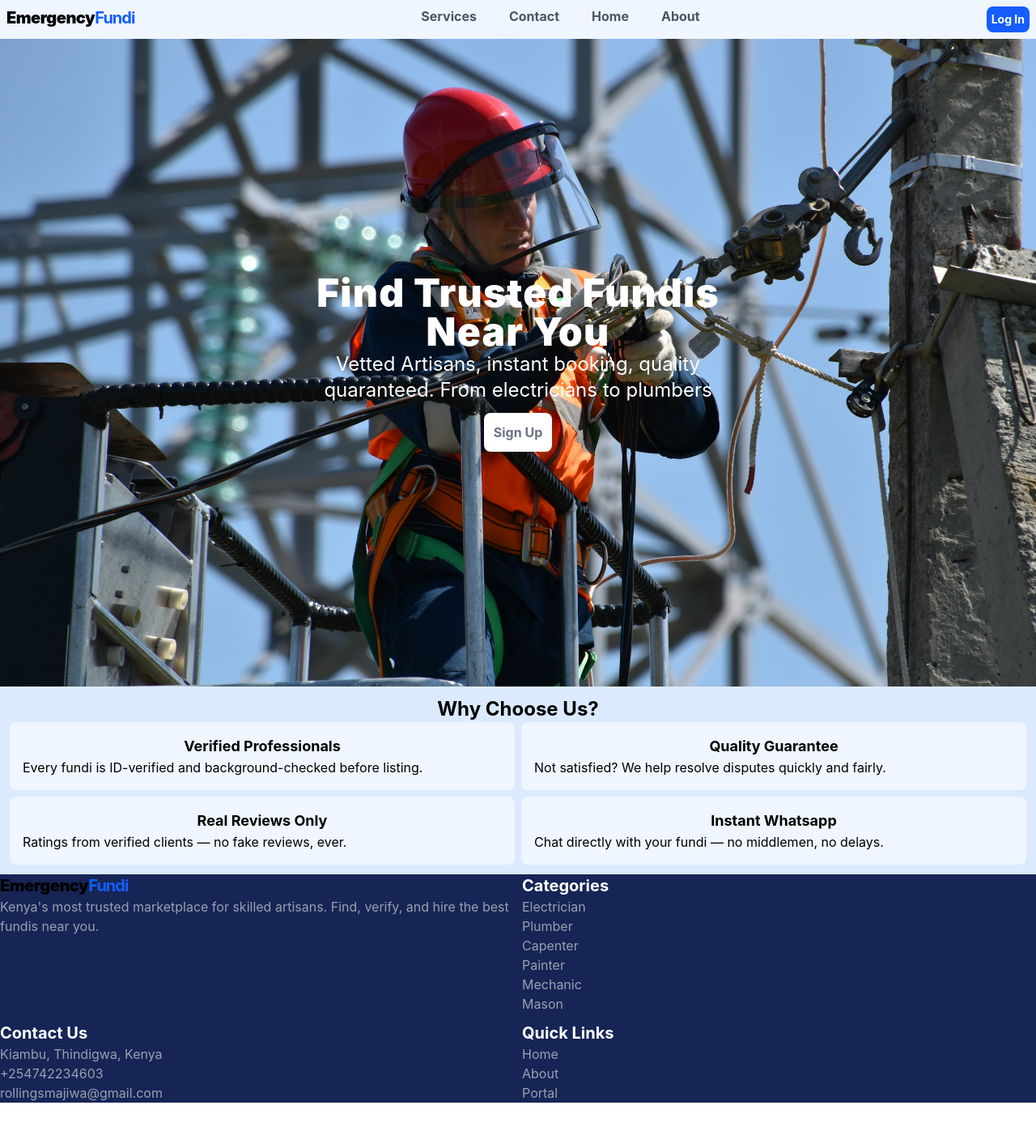
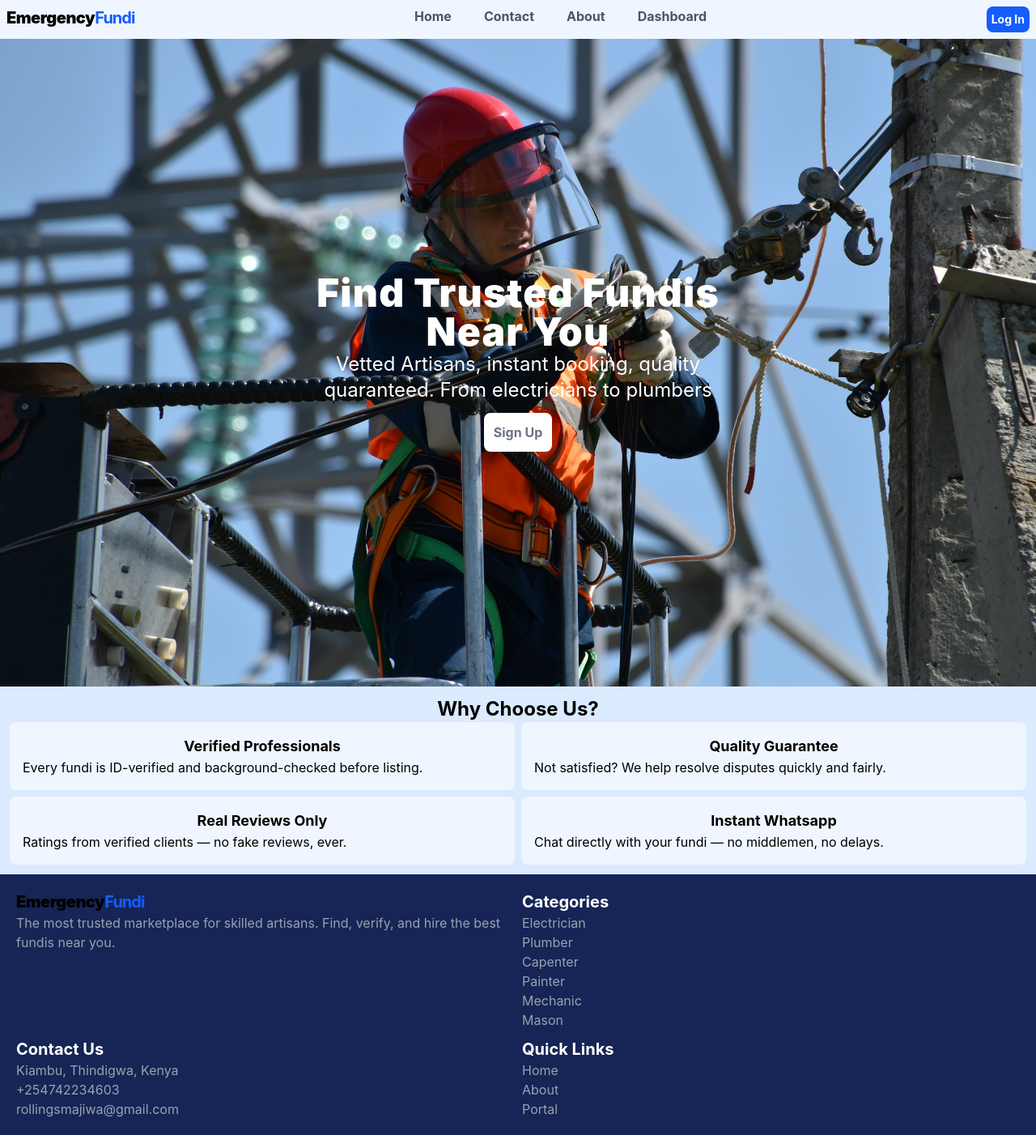
Before and after one commit to rollingsmajiwa/EmergencyFundi, a React (Vite) app: page / in a window 1280 px wide. Shown: the whole page at 81% size. Before the commit the page ends 1362 px from the top, so only its background shows below. Built offline with nearby package versions, Linux system fonts and the light colour scheme.

Commit message:
Feat: Add Dashboard page

```diff
--- a/src/App.css
+++ /dev/null
@@ -1,3 +0,0 @@
-.homeContainer {
-    background-image: ;
-}
--- a/src/App.jsx
+++ b/src/App.jsx
@@ -1,11 +1,12 @@
 import { BrowserRouter as Router, Routes, Route } from 'react-router-dom'
-import Services from "./pages/Services"
+
 import Search from "./pages/Search"
 import Contact from "./pages/Contact"
 import Home from './pages/Home'
-import About from "./pages/About"
+import About from './pages/About'
 import Navbar from './components/Navbar'
-import Dashboard from './pages/Dashboard'
+import Dashboard from './dashboards/Dashboard'
+
 
 
 
@@ -21,15 +22,16 @@ function App() {
 
 
       <Navbar />
-        {/* <Dashboard />                        */}
+
         <Routes>
 
-          {/* <Route path="/" element={<Dashboard />}/> */}
-          <Route path="/services" element={<Services />}/>
+
+
           <Route path="/contact" element={<Contact />}/>
           <Route path="/" element={<Home />}/>
           <Route path="/about" element={<About />}/>
           <Route path="/search" element={<Search />}/>
+          <Route path="/dashboard" element={<Dashboard />}/>
 
 
 
--- a/src/components/Navbar.jsx
+++ b/src/components/Navbar.jsx
@@ -8,10 +8,12 @@ function Navbar() {
             <div ><span className="text-xl font-black tracking-tight">Emergency</span><span className="text-xl font-bold tracking-tighter text-blue-600">Fundi</span></div>
             <div>
                 <ul className="flex gap-10 text-gray-600 font-bold ">
-                    <li className="hover:underline"><Link to="/services">Services</Link></li>
+                    <li className="hover:underline"><Link to="/">Home</Link></li>
+
                     <li className="hover:underline"><Link to="/contact">Contact</Link></li>
-                    <li className="hover:underline"><Link to="/">Home</Link></li>
+
                     <li className="hover:underline"><Link to="/about">About</Link></li>
+                    <li className="hover:underline"><Link to="/dashboard">Dashboard</Link></li>
 
                 </ul>
             </div>
--- a/src/pages/Dashboard.jsx
+++ b/src/dashboards/Dashboard.jsx
@@ -1,13 +1,10 @@
 import React from 'react'
 import Sidebar from './Sidebar'
-
 
 function Dashboard() {
   return (
     <div>
       <Sidebar />
-
-
     </div>
   )
 }
--- a/src/pages/Sidebar.jsx
+++ b/src/dashboards/Sidebar.jsx
@@ -37,7 +37,7 @@ function Sidebar() {
     <>
     <aside className="w-54 bg-blue-400 text-white min-h-screen">
         <div className="p-6 border-b border-black">
-            <h1 className="text-xl font-black">Fundi Portal</h1>
+            <h1 className="text-xl font-black">Customer Dashboard</h1>
         </div>
         <nav>
             {menuItems.map((item)=> {
--- a/src/pages/Home.jsx
+++ b/src/pages/Home.jsx
@@ -5,7 +5,7 @@ function Home() {
   return (
     <>
       <div className='homeContainer'>
-        <div></div>
+
         <div className="homeContent">
           <h1 className='text-5xl font-black tracking-wide w-xl'>Find Trusted Fundis Near You</h1>
           <p className='text-2xl w-xl'>Vetted Artisans, instant booking, quality quaranteed. From electricians to plumbers</p>
@@ -22,10 +22,10 @@ function Home() {
         </div>
 
       </div>
-      <div className='bg-blue-950 grid grid-cols-2 gap-2.5'>
+      <div className='bg-blue-950 grid grid-cols-2 gap-2.5 p-5'>
         <div>
           <div ><span className="text-xl font-black tracking-tight">Emergency</span><span className="text-xl font-bold tracking-tighter text-blue-600">Fundi</span></div>
-          <p className='text-gray-400'>Kenya's most trusted marketplace for skilled artisans. Find, verify, and hire the best fundis near you.</p>
+          <p className='text-gray-400'>The most trusted marketplace for skilled artisans. Find, verify, and hire the best fundis near you.</p>
         </div>
         <div><h3 className='text-xl font-bold text-white'>Categories</h3><ul>
           <li className='text-gray-400'>Electrician</li>
--- a/src/pages/Services.jsx
+++ /dev/null
@@ -1,11 +0,0 @@
-import React from 'react'
-
-function Services() {
-  return (
-    <div>
-      <h1>This is Services Page</h1>
-    </div>
-  )
-}
-
-export default Services
```
